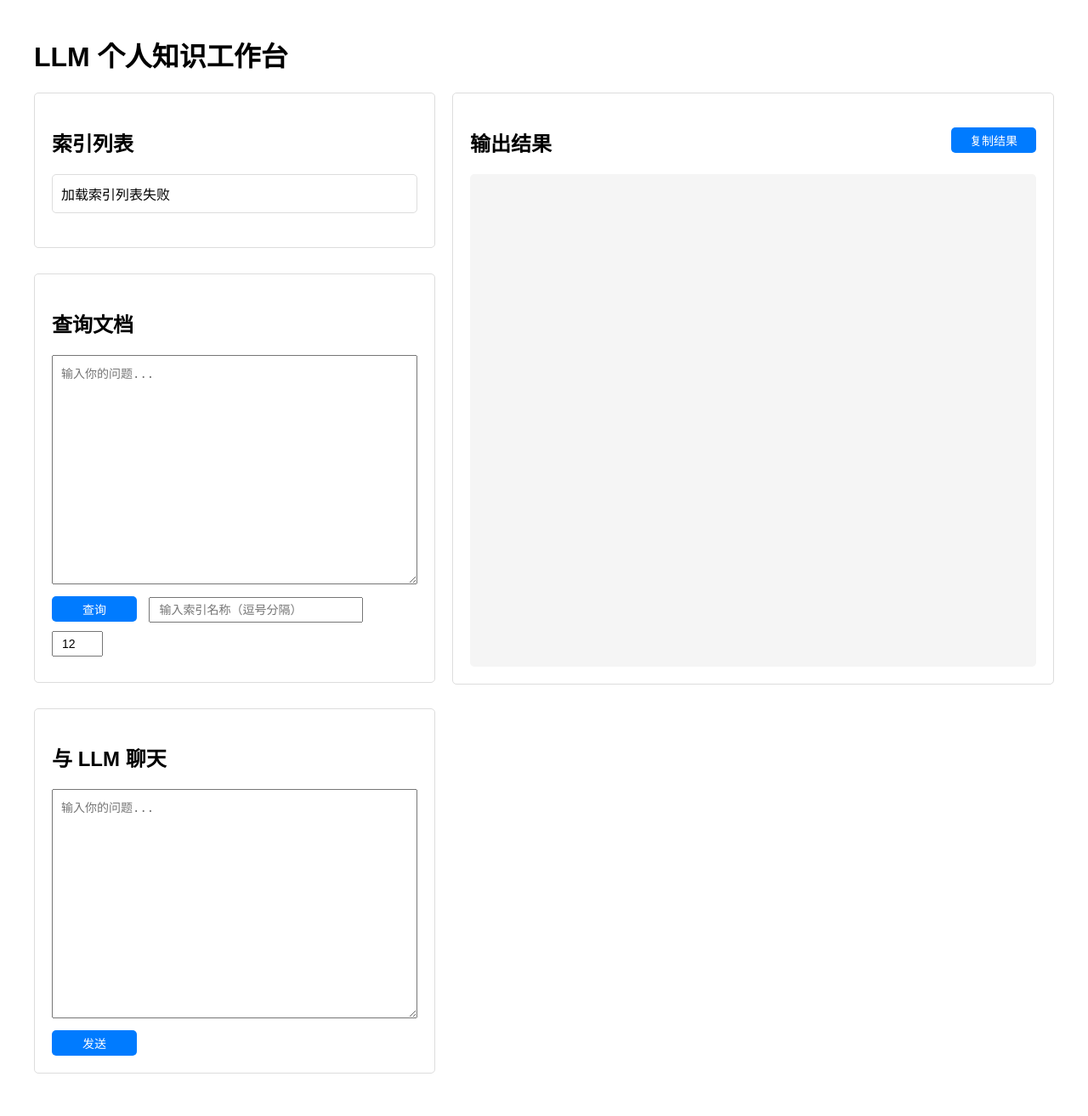
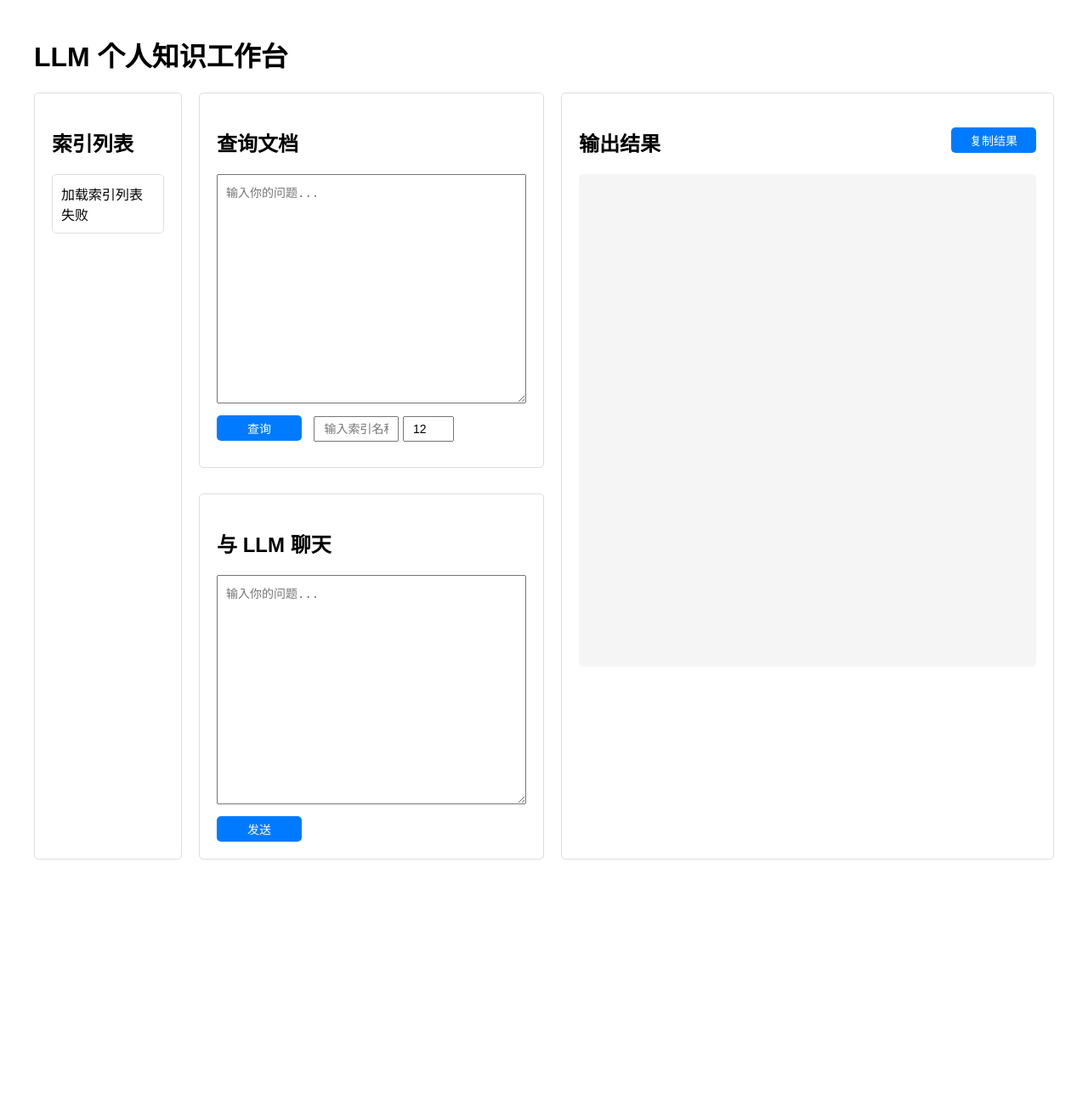
Before and after one commit to dalong0514/easy-rag, a Flask app: page / in a window 1280 px wide. Shown: the whole page at 85% size. After the commit the page ends 1012 px from the top, so only its background shows below. Run offline with Flask 3, Linux system fonts and the light colour scheme.

Commit message:
adjust page layout

```diff
--- a/frontend/static/css/styles.css
+++ b/frontend/static/css/styles.css
@@ -12,21 +12,35 @@
 .layout {
     display: flex;
     gap: 20px;
+    align-items: stretch; /* 使所有列等高 */
+}
+
+.index-section,
+.input-section,
+.output-section {
+    display: flex;
+    flex-direction: column;
+}
+
+.index-section {
+    width: 15%;
 }
 
 .input-section {
-    width: 40%;
+    width: 35%;
 }
 
 .output-section {
-    width: 60%;
+    width: 50%;
 }
 
+/* 修改 section 的高度 */
 .section {
     margin-bottom: 30px;
     padding: 20px;
     border: 1px solid #ddd;
     border-radius: 5px;
+    flex-grow: 1; /* 使 section 填满父容器高度 */
 }
 
 .markdown-output {
@@ -61,7 +75,7 @@
 
 /* 修改输入框样式 */
 #indexNames {
-    width: 252px;  /* 设置固定宽度 */
+    width: 100px;  /* 设置固定宽度 */
     height: 30px;  /* 与按钮高度保持一致 */
     padding: 10px;
     box-sizing: border-box;
--- a/frontend/templates/index.html
+++ b/frontend/templates/index.html
@@ -10,13 +10,18 @@
         <h1>LLM 个人知识工作台</h1>
 
         <div class="layout">
-            <div class="input-section">
+            <!-- 第一列：索引列表 -->
+            <div class="index-section">
                 <div class="section">
                     <h2>索引列表</h2>
                     <div id="indexList">
                         <div class="loading">加载中...</div>
                     </div>
                 </div>
+            </div>
+
+            <!-- 第二列：输入部分 -->
+            <div class="input-section">
                 <div class="section">
                     <h2>查询文档</h2>
                     <form id="queryForm">
@@ -38,6 +43,7 @@
                 </div>
             </div>
 
+            <!-- 第三列：输出部分 -->
             <div class="output-section">
                 <div class="section">
                     <h2>输出结果 <button id="copyButton" style="float: right;">复制结果</button></h2>
```
